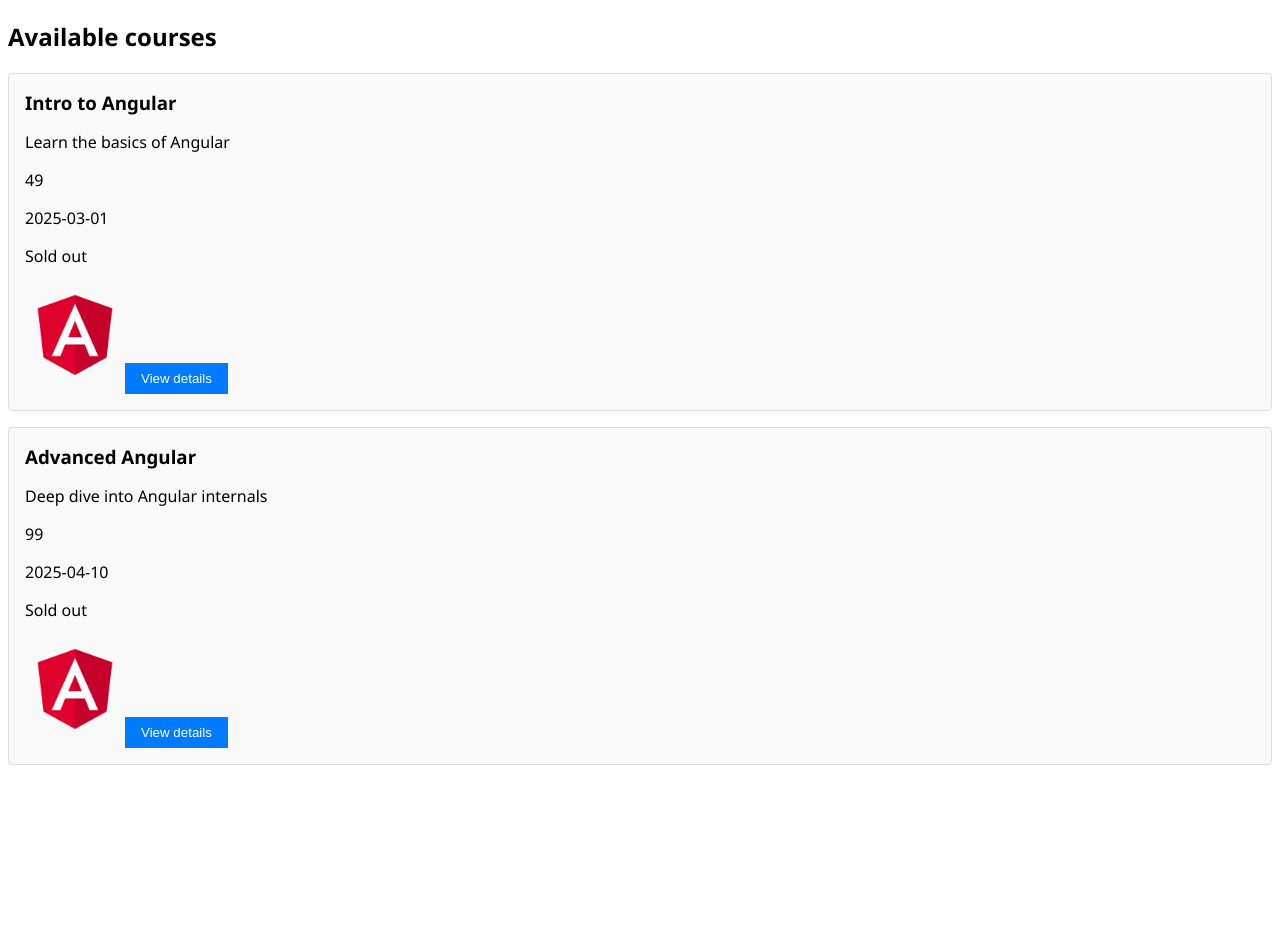
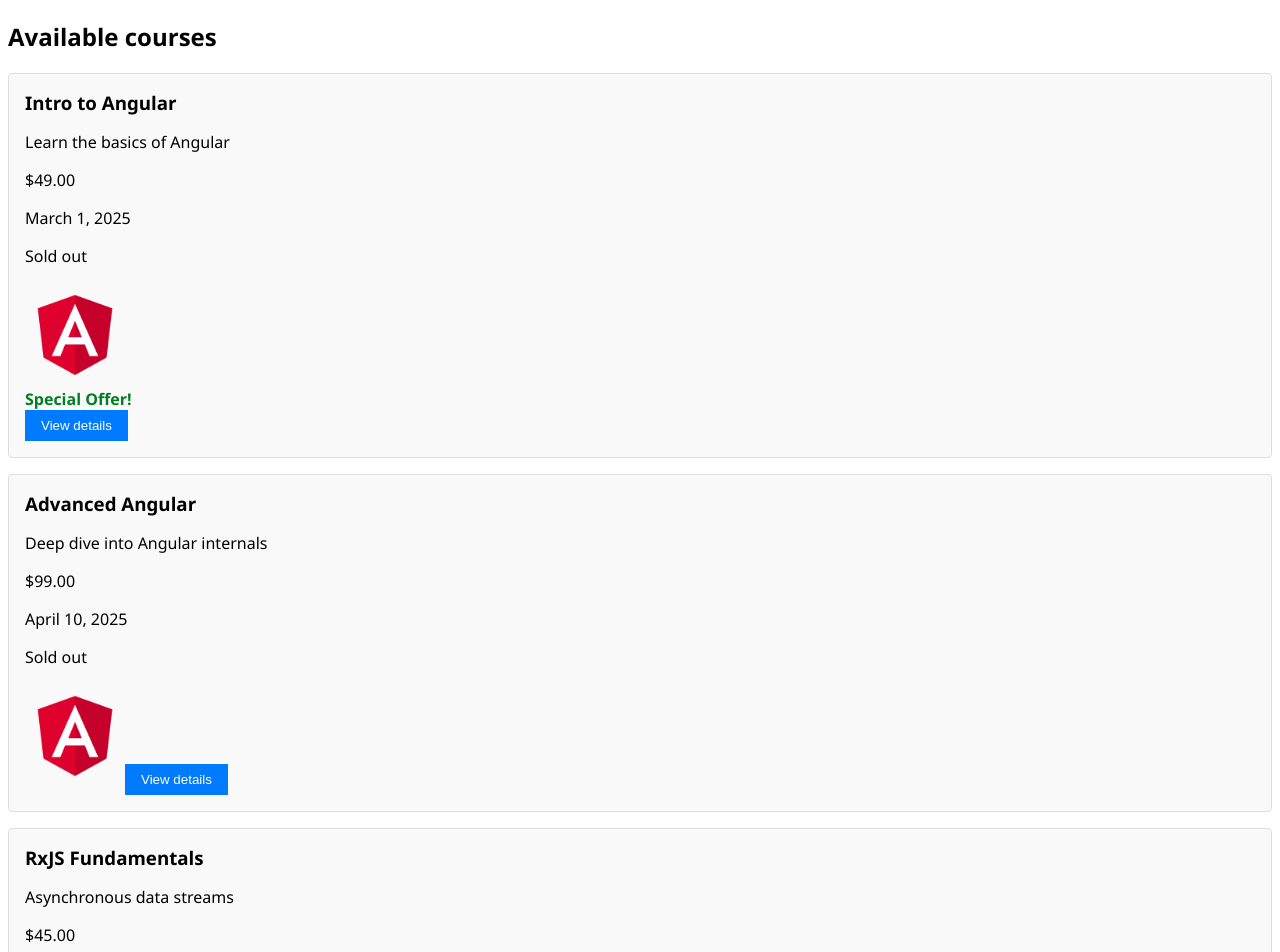
Before and after one commit to Haseeb-Moheb/course-booking-system, an Angular app: page / in a window 1280 px wide. Shown: the top 952 px of the page. Before the commit the page ends 800 px from the top, so only its background shows below. Built offline with nearby package versions, Linux system fonts and the light colour scheme.

Commit message:
modified

```diff
--- a/src/app/courses-list/courses-list.component.css
+++ b/src/app/courses-list/courses-list.component.css
@@ -8,6 +8,11 @@
 
 h3 {
     margin: 0 0 0.5rem 0;
+}
+
+.special-offer {
+    color: #007e24;
+    font-weight: bold;
 }
 
 button {
--- a/src/app/courses-list/courses-list.component.html
+++ b/src/app/courses-list/courses-list.component.html
@@ -1,19 +1,15 @@
 <h2>{{ title }}</h2>
+@for(course of courses; track course.id) {
 <div class="course-item">
-    <h3>{{ courses[0].title }}</h3>
-    <p>{{ courses[0].description }}</p>
-    <p>{{ courses[0].price }}</p>
-    <p>{{ courses[0].date }}</p>
+    <h3>{{ course.title }}</h3>
+    <p>{{ course.description }}</p>
+    <p>{{ course.price | currency:'USD' }}</p>
+    <p>{{ course.date | date:'longDate' }}</p>
     <p [hidden]="!courses[1].soldOut">Sold out</p>
-    <img [src]="courses[0].img" [alt]="courses[0].title" width="100">
-    <button (click)="viewDetails(courses[0].title)">View details</button>
+    <img [src]="course.img" [alt]="course.title" width="100">
+    @if (course.price < 50) {
+        <div class="special-offer">Special Offer!</div>
+    }
+    <button (click)="viewDetails(course.title)">View details</button>
 </div>
-<div class="course-item">
-    <h3>{{ courses[1].title }}</h3>
-    <p>{{ courses[1].description }}</p>
-    <p>{{ courses[1].price }}</p>
-    <p>{{ courses[1].date }}</p>
-    <p [hidden]="!courses[1].soldOut">Sold out</p>
-    <img [src]="courses[1].img" [alt]="courses[1].title" width="100">
-    <button (click)="viewDetails(courses[1].title)">View details</button>
-</div>
+}
--- a/src/app/courses-list/courses-list.component.ts
+++ b/src/app/courses-list/courses-list.component.ts
@@ -1,17 +1,23 @@
-import { Component } from '@angular/core';
+import { CurrencyPipe, DatePipe, NgStyle } from '@angular/common';
+import { Component, OnInit } from '@angular/core';
 
 @Component({
   selector: 'app-courses-list',
-  imports: [],
+  imports: [NgStyle, DatePipe, CurrencyPipe],
   templateUrl: './courses-list.component.html',
   styleUrl: './courses-list.component.css'
 })
-export class CoursesListComponent {
+export class CoursesListComponent implements OnInit {
   title: string = "Available courses";
   courses = [
     { id: 1, title: 'Intro to Angular', description: 'Learn the basics of Angular', price: 49, date: '2025-03-01', soldOut: false, img: 'angular-logo.png' },
     { id: 2, title: 'Advanced Angular', description: 'Deep dive into Angular internals', price: 99, date: '2025-04-10', soldOut: true, img: 'angular-logo.png' },
+    { id: 3, title: 'RxJS Fundamentals', description: 'Asynchronous data streams', price: 45, date: '2025-05-05', img: 'rxjs-logo.png', soldOut: false }
   ];
+
+  ngOnInit(): void {
+    console.log("CoursesList initialized!")
+  }
 
   viewDetails(title: string): void {
     alert(`Viewing details for ${title}`)
```
Also changed, not shown: public/rxjs-logo.png (added).
